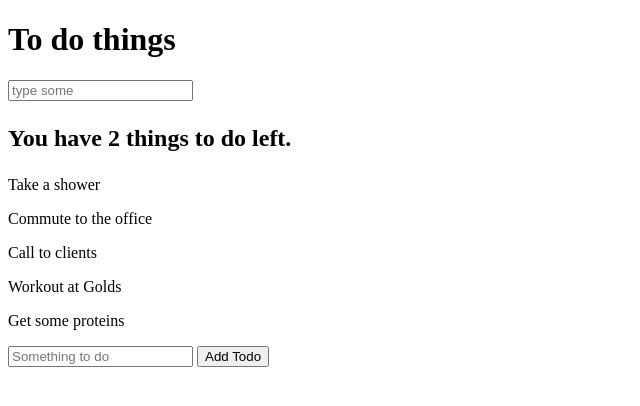
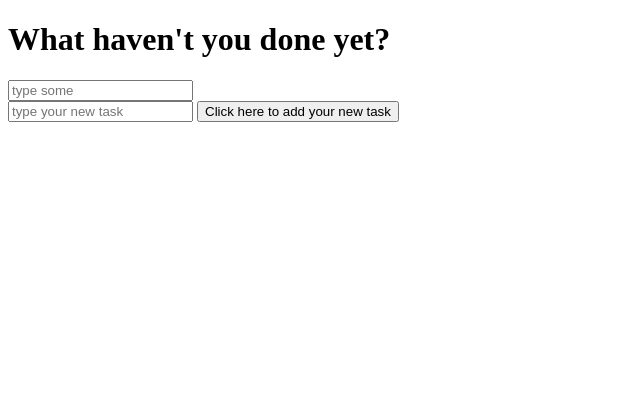
Before and after one commit to KenTauchi/TodoApp, a plain HTML site: page index.html in a window 1280 px wide. Shown: the whole page, without its empty margins (0-640 px from the left). Drawn offline with Linux system fonts and the light colour scheme.

Commit message:
Update index.html
update button text

```diff
--- a/index.html
+++ b/index.html
@@ -1,21 +1,17 @@
 <!DOCTYPE html>
 <html>
-
-
-
 <body>
     <head></head>
-
-    <h1>To do things</h1>
-    <input id="todo-text" type="text" placeholder="type some">
+    <h1>What haven't you done yet?</h1>
     <h2></h2>
-    <div id="todos"></div>
+    <input id="search-box" type="text" placeholder="type some">
+    <div id="todo-lists"></div>
     <form id="new-todo">
-        <input type="text" placeholder='Something to do' name='text'>
-        <button>Add Todo</button>
+        <input type="text" placeholder="type your new task" name="text">
+        <button>Click here to add your new task</button>
     </form>
 
+<script src="trial-todo-app.js"></script>
 
-    <script src="todo-app.js""></script>
 </body>
 </html>
```
